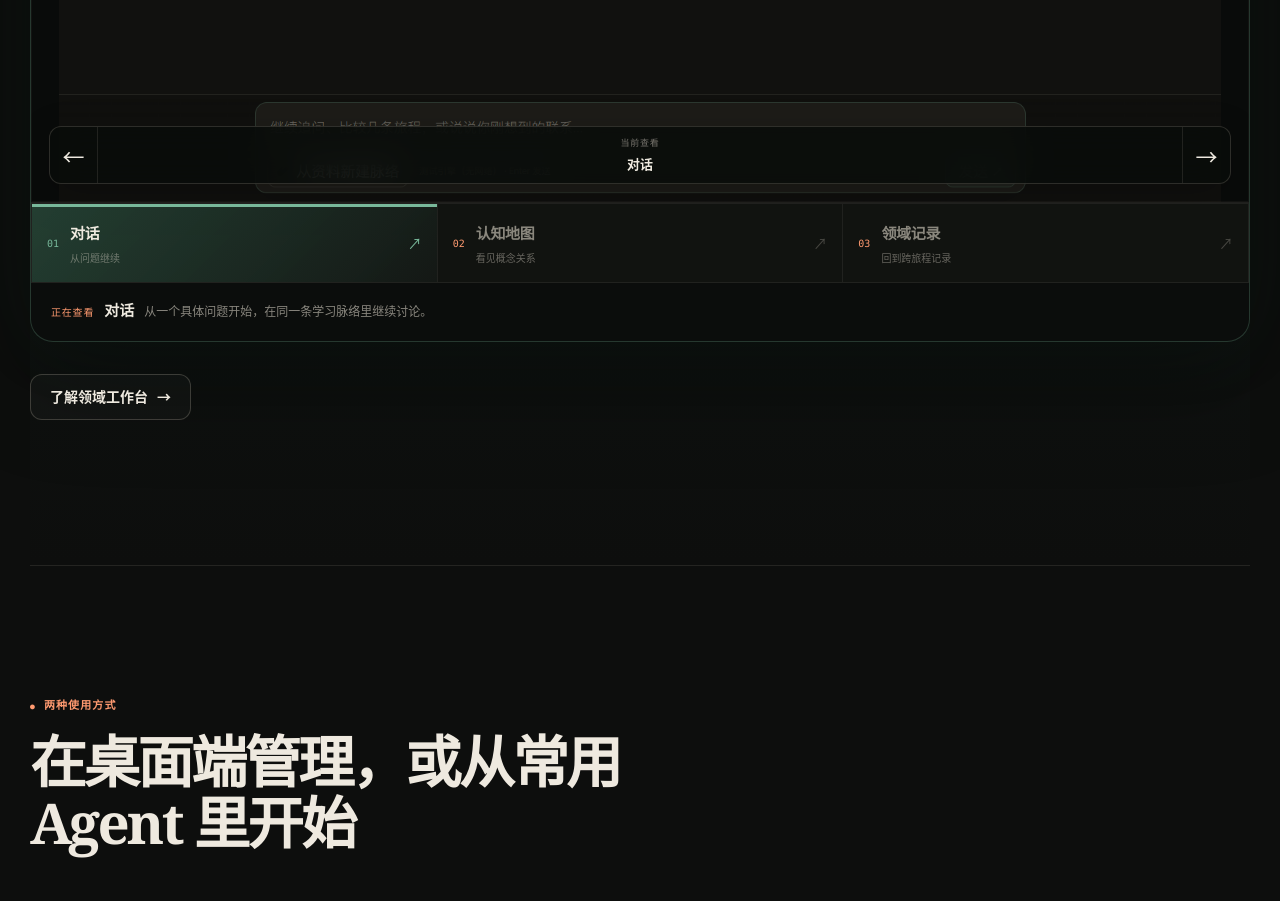
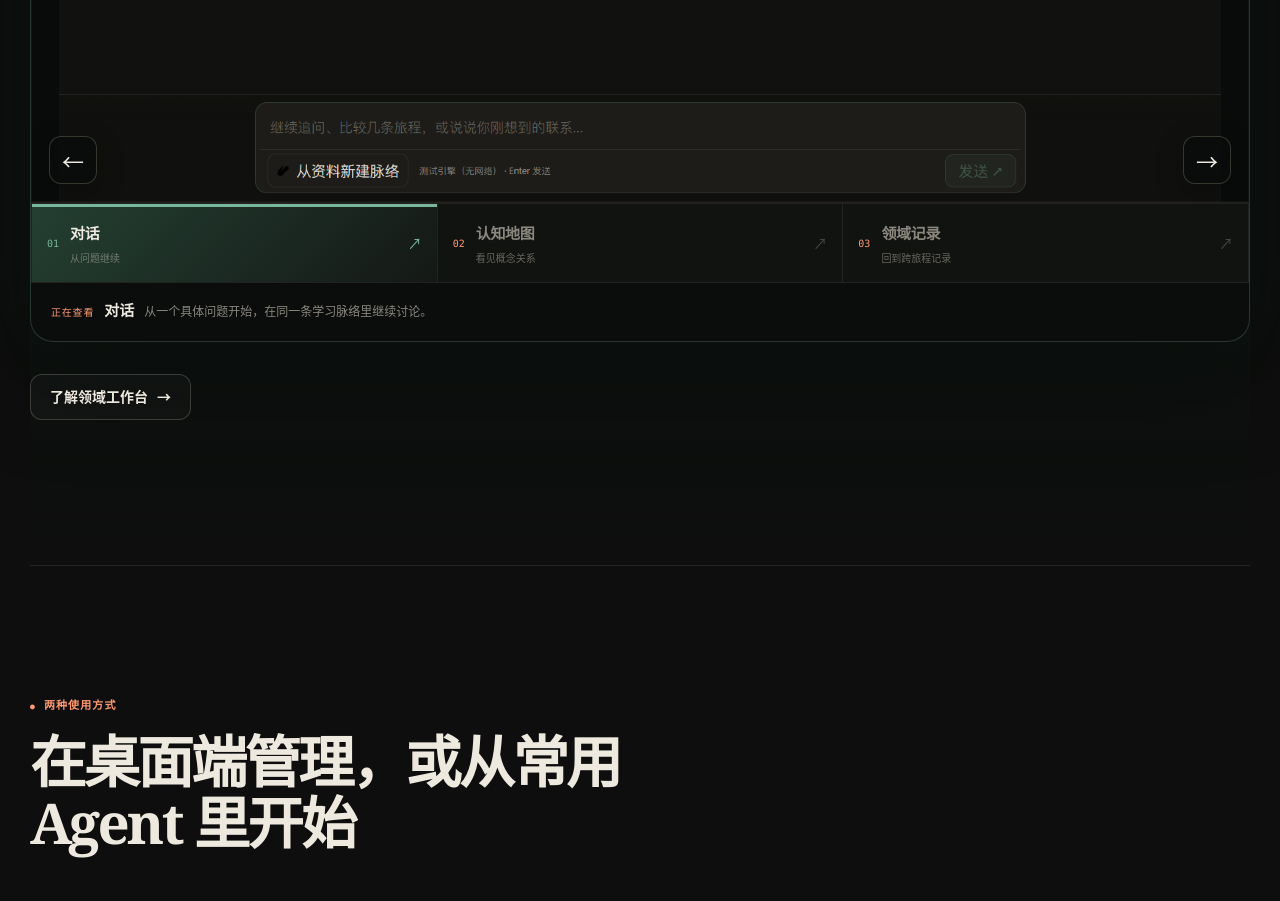
Before and after one commit to indieshade/xuemai-site, a Next.js app: page / in a window 1280 px wide. Shown: the part 3060-3961 px from the top of the page. Built offline with nearby package versions, Linux system fonts and the light colour scheme.

Commit message:
remove domain gallery overlay

```diff
--- a/app/DomainWorkspaceCarousel.tsx
+++ b/app/DomainWorkspaceCarousel.tsx
@@ -73,10 +73,6 @@ export default function DomainWorkspaceCarousel({ className = "" }: DomainWorksp
           <label aria-label="查看上一张界面" className="domain-carousel-arrow" data-direction="previous" data-view="dialogue" htmlFor="domain-workspace-records">←</label>
           <label aria-label="查看上一张界面" className="domain-carousel-arrow" data-direction="previous" data-view="map" htmlFor="domain-workspace-dialogue">←</label>
           <label aria-label="查看上一张界面" className="domain-carousel-arrow" data-direction="previous" data-view="records" htmlFor="domain-workspace-map">←</label>
-          <div>
-            <span>当前查看</span>
-            {slides.map((slide) => <strong data-view={slide.id} key={slide.id}>{slide.label}</strong>)}
-          </div>
           <label aria-label="查看下一张界面" className="domain-carousel-arrow" data-direction="next" data-view="dialogue" htmlFor="domain-workspace-map">→</label>
           <label aria-label="查看下一张界面" className="domain-carousel-arrow" data-direction="next" data-view="map" htmlFor="domain-workspace-records">→</label>
           <label aria-label="查看下一张界面" className="domain-carousel-arrow" data-direction="next" data-view="records" htmlFor="domain-workspace-dialogue">→</label>
--- a/app/home.css
+++ b/app/home.css
@@ -318,14 +318,9 @@
 .domain-carousel-stage::after { position: absolute; z-index: 2; inset: 0; border: 1px solid rgba(235, 224, 204, 0.04); content: ""; pointer-events: none; }
 .domain-carousel-slide { position: absolute; inset: 0; visibility: hidden; opacity: 0; pointer-events: none; }
 .domain-carousel-slide img { display: block; width: 100%; height: 100%; object-fit: contain; }
-.domain-carousel-stage-nav { position: absolute; z-index: 3; right: 18px; bottom: 18px; left: 18px; display: grid; grid-template-columns: 48px 1fr 48px; align-items: center; min-height: 58px; border: 1px solid rgba(235, 224, 204, 0.16); border-radius: 12px; background: rgba(9, 12, 10, 0.86); box-shadow: 0 12px 38px rgba(0, 0, 0, 0.24); backdrop-filter: blur(16px); }
-.domain-carousel-stage-nav > div { min-width: 0; padding: 0 13px; text-align: center; }
-.domain-carousel-stage-nav span { display: block; color: rgba(225, 218, 205, 0.5); font-family: var(--font-mono), monospace; font-size: 9px; letter-spacing: 0.09em; }
-.domain-carousel-stage-nav strong { display: none; overflow: hidden; margin-top: 3px; color: var(--cream); font-size: 13px; font-weight: 600; text-overflow: ellipsis; white-space: nowrap; }
-.domain-carousel-arrow { display: none; width: 100%; height: 100%; place-items: center; border: 0; color: var(--cream); background: transparent; cursor: pointer; font: inherit; font-size: 22px; line-height: 1; transition: color 150ms ease, background 150ms ease; }
-.domain-carousel-arrow[data-direction="previous"] { border-right: 1px solid rgba(235, 224, 204, 0.11); border-radius: 11px 0 0 11px; }
-.domain-carousel-arrow[data-direction="next"] { border-left: 1px solid rgba(235, 224, 204, 0.11); border-radius: 0 11px 11px 0; }
-.domain-carousel-arrow:hover { color: var(--green); background: rgba(55, 126, 91, 0.15); }
+.domain-carousel-stage-nav { position: absolute; z-index: 3; right: 18px; bottom: 18px; left: 18px; display: flex; align-items: center; justify-content: space-between; pointer-events: none; }
+.domain-carousel-arrow { display: none; width: 48px; height: 48px; place-items: center; border: 1px solid rgba(235, 224, 204, 0.2); border-radius: 12px; color: var(--cream); background: rgba(9, 12, 10, 0.84); box-shadow: 0 9px 28px rgba(0, 0, 0, 0.28); cursor: pointer; font: inherit; font-size: 22px; line-height: 1; pointer-events: auto; transition: color 150ms ease, background 150ms ease, border-color 150ms ease; }
+.domain-carousel-arrow:hover { border-color: rgba(86, 165, 126, 0.72); color: var(--green); background: rgba(20, 59, 43, 0.9); }
 .domain-carousel-caption { position: relative; z-index: 1; border-top: 1px solid rgba(235, 224, 204, 0.09); }
 .domain-carousel-tabs { display: grid; grid-template-columns: repeat(3, minmax(0, 1fr)); gap: 1px; padding: 1px; background: rgba(235, 224, 204, 0.1); }
 .domain-carousel-tabs label { display: grid; grid-template-columns: auto minmax(0, 1fr) auto; min-height: 78px; align-items: center; gap: 11px; padding: 13px 15px; border: 0; color: rgba(225, 218, 205, 0.58); background: #111310; cursor: pointer; font: inherit; text-align: left; transition: color 150ms ease, background 150ms ease; }
@@ -348,9 +343,6 @@
 #domain-workspace-dialogue:checked ~ .domain-carousel-stage .domain-carousel-arrow[data-view="dialogue"],
 #domain-workspace-map:checked ~ .domain-carousel-stage .domain-carousel-arrow[data-view="map"],
 #domain-workspace-records:checked ~ .domain-carousel-stage .domain-carousel-arrow[data-view="records"] { display: grid; }
-#domain-workspace-dialogue:checked ~ .domain-carousel-stage strong[data-view="dialogue"],
-#domain-workspace-map:checked ~ .domain-carousel-stage strong[data-view="map"],
-#domain-workspace-records:checked ~ .domain-carousel-stage strong[data-view="records"] { display: block; }
 #domain-workspace-dialogue:checked ~ .domain-carousel-caption label[for="domain-workspace-dialogue"],
 #domain-workspace-map:checked ~ .domain-carousel-caption label[for="domain-workspace-map"],
 #domain-workspace-records:checked ~ .domain-carousel-caption label[for="domain-workspace-records"] { color: var(--cream); background: linear-gradient(135deg, rgba(38, 89, 67, 0.53), rgba(20, 24, 21, 0.98)); box-shadow: inset 0 3px 0 var(--green); }
@@ -603,8 +595,8 @@
   .domain-carousel-header strong { font-size: 16px; }
   .domain-carousel-header p { font-size: 10px; }
   .domain-carousel-header b { font-size: 15px; }
-  .domain-carousel-stage-nav { right: 10px; bottom: 10px; left: 10px; grid-template-columns: 40px 1fr 40px; min-height: 46px; border-radius: 10px; }
-  .domain-carousel-arrow { font-size: 18px; }
+  .domain-carousel-stage-nav { right: 10px; bottom: 10px; left: 10px; }
+  .domain-carousel-arrow { width: 40px; height: 40px; border-radius: 10px; font-size: 18px; }
   .domain-carousel-tabs label { min-height: 65px; gap: 7px; padding: 9px 8px; }
   .domain-carousel-tabs label > span { font-size: 8px; }
   .domain-carousel-tabs label strong { font-size: 12px; }
```
Also changed, not shown: 1 other file (tests, documents, lock files or other folders).
